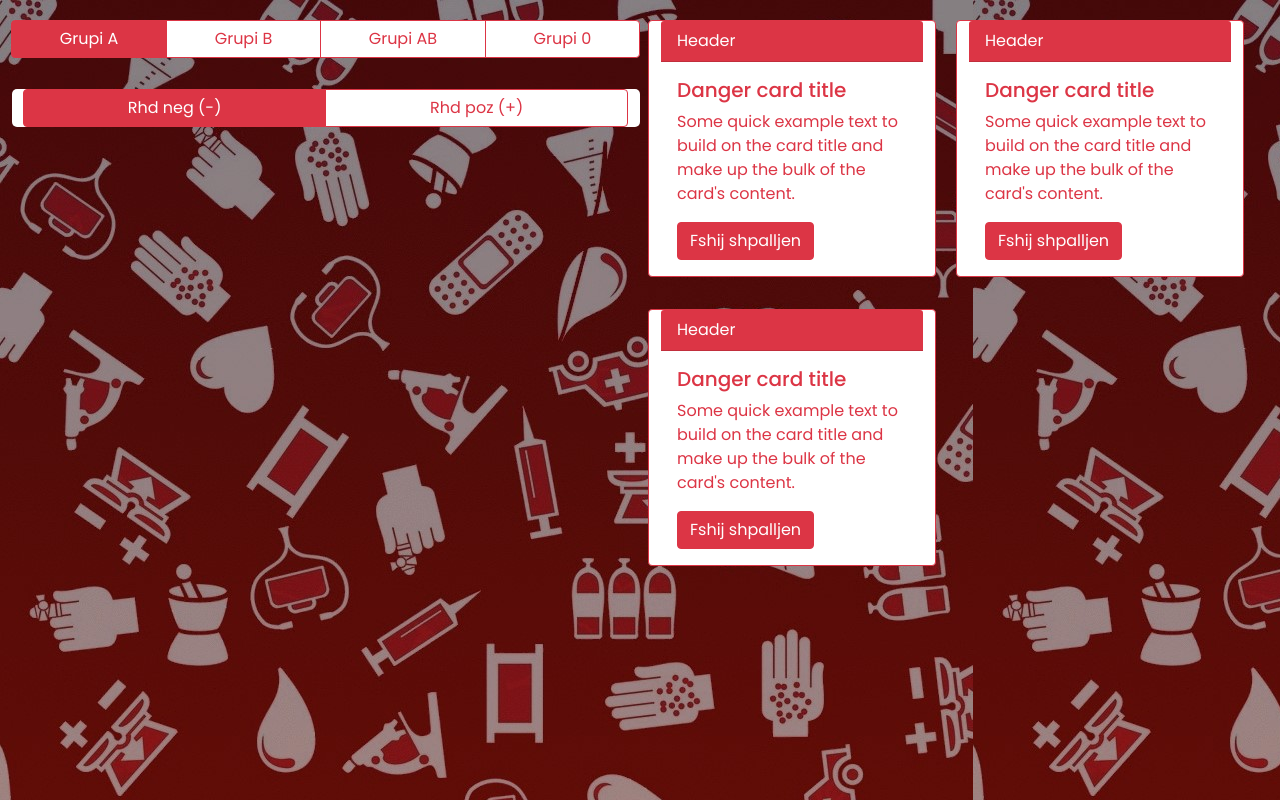
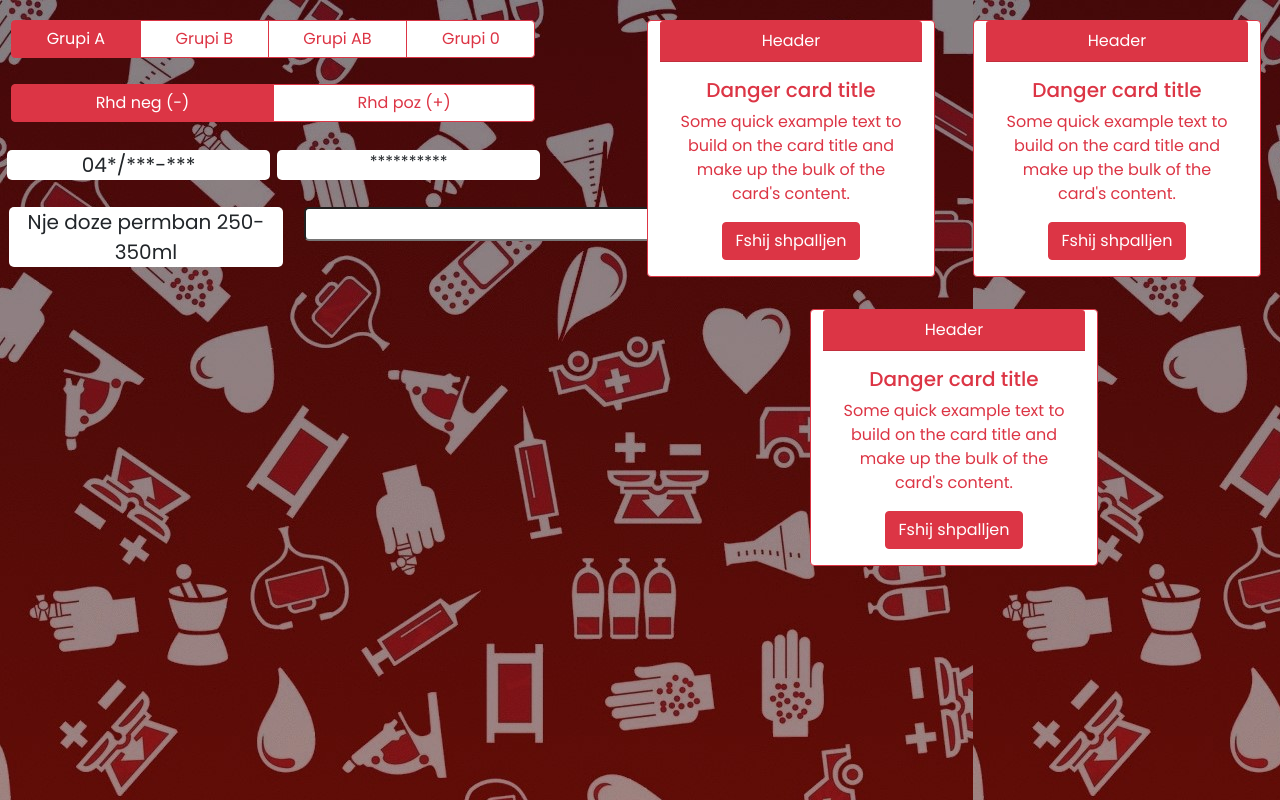
Before and after one commit to ErmalCahanaj/Inxhinjeri-e-Web, a PHP site: page /qtgj.html in a window 1280 px wide. Run offline with PHP 8.4, Linux system fonts and the light colour scheme.

Commit message:
css and html changes

```diff
--- a/qtgj.html
+++ b/qtgj.html
@@ -14,80 +14,93 @@
 <body>
 
     <div class="container-fluid">
-    	<div class="col-md-6" style="float: left;">
 
-            <div class="btn-group btn-group btn-grupigjakut" role="group" aria-label="Basic radio toggle button group"
-                style="background-color: white; border-radius: 5px; width: 100%; ">
+        <div class="col-md-5 col-post" style="float: left;">
 
-                <input type="radio" class="btn-check" name="btnradio" id="btnradio1" autocomplete="off" checked>
-                <label class="btn btn-outline-danger" for="btnradio1">Grupi A</label>
+            <div class="btn-group btn-group btn-grupigjakut" role="group" aria-label="Basic radio toggle button group">
 
-                <input type="radio" class="btn-check" name="btnradio" id="btnradio2" autocomplete="off">
-                <label class="btn btn-outline-danger" for="btnradio2">Grupi B</label>
+                <input type="radio" class="btn-check" name="btnradio" id="btnradiogrA" autocomplete="off" checked>
+                <label class="btn btn-outline-danger" for="btnradiogrA">Grupi A</label>
 
-                <input type="radio" class="btn-check" name="btnradio" id="btnradio3" autocomplete="off">
-                <label class="btn btn-outline-danger" for="btnradio3">Grupi AB</label>
+                <input type="radio" class="btn-check" name="btnradio" id="btnradiogrB" autocomplete="off">
+                <label class="btn btn-outline-danger" for="btnradiogrB">Grupi B</label>
 
-                <input type="radio" class="btn-check" name="btnradio" id="btnradio4" autocomplete="off">
-                <label class="btn btn-outline-danger" for="btnradio4">Grupi 0</label>
+                <input type="radio" class="btn-check" name="btnradio" id="btnradiogrAB" autocomplete="off">
+                <label class="btn btn-outline-danger" for="btnradiogrAB">Grupi AB</label>
+
+                <input type="radio" class="btn-check" name="btnradio" id="btnradiogr0" autocomplete="off">
+                <label class="btn btn-outline-danger" for="btnradiogr0">Grupi 0</label>
 
             </div>
 
+            <div class="btn-group btn-group btn-rhd" role="group" aria-label="Basic radio toggle button group">
 
-            <div class="row row-rhd" style="margin-top: 5%">
+                <input type="radio" class="btn-check" name="btnradio1" id="btnradioneg" autocomplete="off" checked>
+                <label class="btn btn-outline-danger" for="btnradioneg">Rhd neg (-)</label>
 
-                <div class="btn-group btn-group btn-rhd" role="group"
-                    aria-label="Basic radio toggle button group" style="background-color: white; border-radius: 5px; ">
+                <input type="radio" class="btn-check" name="btnradio1" id="btnradiopoz" autocomplete="off">
+                <label class="btn btn-outline-danger" for="btnradiopoz">Rhd poz (+)</label>
 
-                    <input type="radio" class="btn-check" name="btnradio1" id="btnradioneg" autocomplete="off" checked>
-                    <label class="btn btn-outline-danger" for="btnradioneg">Rhd neg (-)</label>
+            </div>
 
-                    <input type="radio" class="btn-check" name="btnradio1" id="btnradiopoz" autocomplete="off">
-                    <label class="btn btn-outline-danger" for="btnradiopoz">Rhd poz (+)</label>
+            <div class="row row-info">
 
+                <div class="kontaktit">
+                    <output>04*/***-***</output>
+                </div>
+
+                <div class="vendi">
+                    <output>**********</output>
+                </div>
+
+            </div>
+
+            <div class="row row-sasia">
+
+                <div class="sasia">
+                    <output>Nje doze permban 250-350ml </output>
+                </div>
+
+                <div class="doza">
+                    <input type="number" class="doza1">
                 </div>
 
             </div>
 
         </div>
 
-        <div class="col-md-6" style="float: right;" >
+        <div class="col-md-6" style="float: right;">
 
             <div class="row row-cols-1 row-cols-md-2 g-4">
 
-                <div class="card border-danger mb-2" style="max-width: 18rem;">
+                <div class="card card-kerkesa text-center border-danger mb-2" style="max-width: 18rem;">
                     <div class="card-header bg-danger">Header</div>
                     <div class="card-body text-danger">
                         <h5 class="card-title">Danger card title</h5>
                         <p class="card-text">Some quick example text to build on the card title and make up the bulk of
-                            the
-                            card's
-                            content.</p>
+                            the card's content.</p>
                         <a href="#" class="btn btn-danger">Fshij shpalljen</a>
                     </div>
 
                 </div>
 
-                <div class="card border-danger mb-2" style="max-width: 18rem;">
+
+                <div class="card card-kerkesa text-center border-danger mb-2" style="max-width: 18rem;">
                     <div class="card-header bg-danger">Header</div>
                     <div class="card-body text-danger">
                         <h5 class="card-title">Danger card title</h5>
                         <p class="card-text">Some quick example text to build on the card title and make up the bulk of
-                            the
-                            card's
-                            content.</p>
+                            the card's content.</p>
                         <a href="#" class="btn btn-danger">Fshij shpalljen</a>
                     </div>
                 </div>
 
-                <div class="card border-danger mb-2" style="max-width: 18rem;">
+                <div class="card card-kerkesa text-center border-danger mb-2" style="max-width: 18rem;">
                     <div class="card-header bg-danger">Header</div>
                     <div class="card-body text-danger">
                         <h5 class="card-title">Danger card title</h5>
                         <p class="card-text">Some quick example text to build on the card title and make up the bulk of
-                            the
-                            card's
-                            content.</p>
+                            the card's content.</p>
                         <a href="#" class="btn btn-danger">Fshij shpalljen</a>
                     </div>
                 </div>
--- a/style.css
+++ b/style.css
@@ -7,7 +7,6 @@
 }
 body{
   background-image: url("img/background.jpg");
-
 }
 
 ::selection{
@@ -22,14 +21,80 @@ body{
   color: white;
 }
 
-.card{
-  margin-left: 20px;
+.card-kerkesa{
+  margin-left: auto;
+  margin-right: auto;
 }
 
-.row-rhd{
-	position: relative;
-    vertical-align: middle;
-	margin: 0;
-    padding: 0;
+.col-post{
+  padding-bottom:10%;
+}
+
+.btn-grupigjakut{
+  background-color: white;
+  border-radius: 5px; width: 100%;
+}
+
+.btn-rhd{
+  background-color: white;
+  border-radius: 5px; width: 100%;
+  margin-top: 5%;
+}
+
+
+.row-info{
+  display: flex;
+  justify-content: space-evenly;
+}
+
+.kontaktit{
+  background-color: white;
+  border-radius: 5px;
+  width: 48%;
+  margin-top: 5%;
+  text-align: center;
+  font-size: 20px;
+}
+
+.vendi{
+  background-color: white;
+  border-radius: 5px;
+  width: 48%;
+  margin-top: 5%;
+  text-align: center;
+}
+
+.row-sasia{
+  display: flex;
+  justify-content: space-evenly;
 
 }
+
+.sasia{
+  background-color: white;
+  border-radius: 5px;
+  width: 50%;
+  margin-top: 5%;
+  text-align: center;
+  font-size: 20px;
+}
+
+.doza{
+  border-radius: 5px;
+  width: 45%;
+  margin-top: 5%;
+  text-align: center;
+  font-size: 20px;
+}
+
+.row-sasia input{
+  border-radius: 5px;
+}
+
+@media only screen and (max-width: 767px)  {
+  .col-post{
+    margin-left: auto;
+    margin-right: auto;
+    float: none !important;
+  }
+}
```
